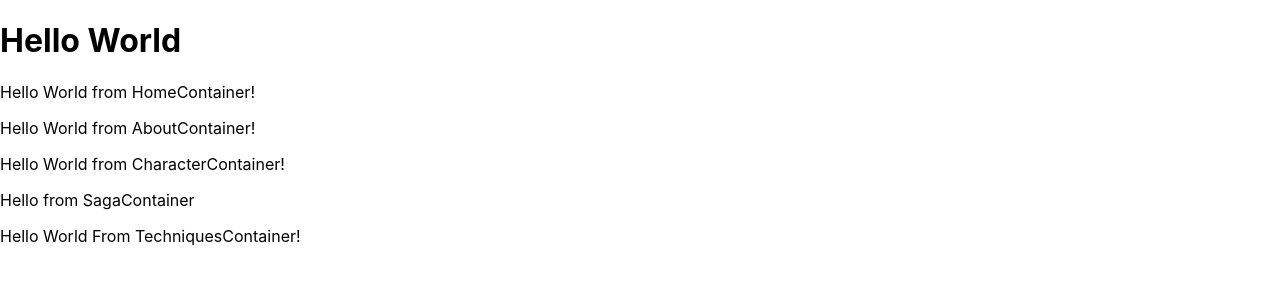
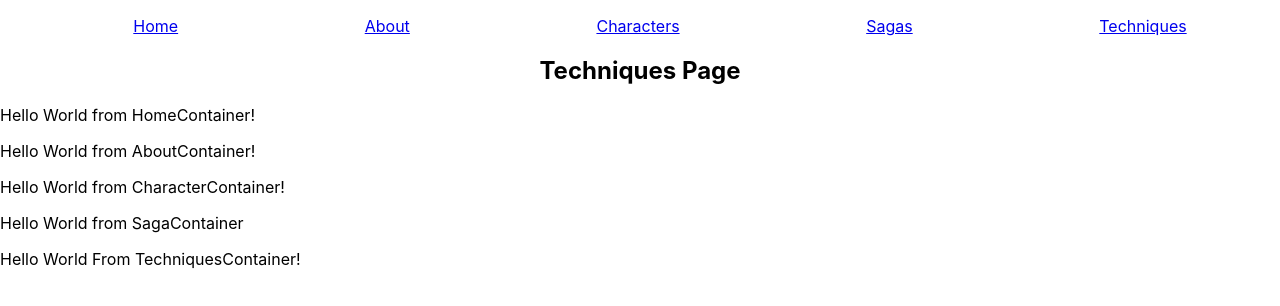
Before and after one commit to ImanChaudhry/frontend_project, a React (Create React App) app in the folder project_frontend/: page /techniques in a window 1280 px wide. Shown: the top 306 px of the page. Built offline with nearby package versions, Linux system fonts and the light colour scheme.

Commit message:
Nav bar created

```diff
--- a/project_frontend/package.json
+++ b/project_frontend/package.json
@@ -8,6 +8,7 @@
     "@testing-library/user-event": "^13.5.0",
     "react": "^18.2.0",
     "react-dom": "^18.2.0",
+    "react-router-dom": "^6.3.0",
     "react-scripts": "5.0.1",
     "web-vitals": "^2.1.4"
   },
--- a/project_frontend/src/App.css
+++ b/project_frontend/src/App.css
@@ -2,37 +2,11 @@
   text-align: center;
 }
 
-.App-logo {
-  height: 40vmin;
-  pointer-events: none;
+.App ul {
+  display: flex;
+  justify-content: space-around;
 }
 
-@media (prefers-reduced-motion: no-preference) {
-  .App-logo {
-    animation: App-logo-spin infinite 20s linear;
-  }
+.App ul li {
+  list-style: none;
 }
-
-.App-header {
-  background-color: #282c34;
-  min-height: 100vh;
-  display: flex;
-  flex-direction: column;
-  align-items: center;
-  justify-content: center;
-  font-size: calc(10px + 2vmin);
-  color: white;
-}
-
-.App-link {
-  color: #61dafb;
-}
-
-@keyframes App-logo-spin {
-  from {
-    transform: rotate(0deg);
-  }
-  to {
-    transform: rotate(360deg);
-  }
-}
--- a/project_frontend/src/App.js
+++ b/project_frontend/src/App.js
@@ -1,14 +1,40 @@
 import './App.css';
+import { BrowserRouter as Router, Routes, Route, Link } from 'react-router-dom';
 import HomeContainer from './containers/HomeContainer';
 import AboutContainer from './containers/AboutContainer';
 import CharacterContainer from './containers/CharacterContainer';
 import SagaContainer from './containers/SagaContainer';
 import TechniquesContainer from './containers/TechniquesContainer';
+import Home from './components/Home';
+import About from './components/About';
+import Character from './components/Character';
+import Saga from './components/Saga';
+import Techniques from './components/Techniques';
+
 
 function App() {
   return (
     <>
-    <h1>Hello World</h1>
+
+<Router>
+      <div className="App">
+      <ul>
+        <li><Link to='/'>Home</Link></li>
+        <li><Link to='/about'>About</Link></li>
+        <li><Link to='/character'>Characters</Link></li>
+        <li><Link to='/saga'>Sagas</Link></li>
+        <li><Link to='/techniques'>Techniques</Link></li>
+      </ul>
+      <Routes>
+        <Route path='/' element={<Home/>} />
+        <Route path='/about' element={<About/>} />
+        <Route path='/character' element={<Character/>} />
+        <Route path='/saga' element={<Saga/>} />
+        <Route path='/techniques' element={<Techniques/>} />
+      </Routes>
+      </div>
+    </Router>
+
     <HomeContainer />
     <AboutContainer />
     <CharacterContainer />
--- /dev/null
+++ b/project_frontend/src/components/About.js
@@ -0,0 +1,7 @@
+import React from "react";
+
+function About() {
+    return <h2>About Page</h2>
+}
+
+export default About;
--- /dev/null
+++ b/project_frontend/src/components/Character.js
@@ -0,0 +1,7 @@
+import React from "react";
+
+function Character() {
+    return <h2>Characters Page</h2>
+}
+
+export default Character;
--- /dev/null
+++ b/project_frontend/src/components/Home.js
@@ -0,0 +1,9 @@
+import React from "react";
+
+function Home() {
+  return (
+    <h2>Home Page</h2>
+  )
+}
+
+export default Home;
--- /dev/null
+++ b/project_frontend/src/components/Saga.js
@@ -0,0 +1,9 @@
+import React from "react";
+
+function Saga() {
+  return (
+    <h2>Saga Page</h2>
+  )
+}
+
+export default Saga;
--- /dev/null
+++ b/project_frontend/src/components/Techniques.js
@@ -0,0 +1,9 @@
+import React from "react";
+
+function Techniques() {
+  return (
+    <h2>Techniques Page</h2>
+  )
+}
+
+export default Techniques;
--- a/project_frontend/src/containers/SagaContainer.js
+++ b/project_frontend/src/containers/SagaContainer.js
@@ -1,7 +1,7 @@
 const SagaContainer = () => {
   return (
     <>
-    <p> Hello from SagaContainer</p>
+    <p> Hello World from SagaContainer</p>
     </>
   );
 }
```
Also changed, not shown: project_frontend/src/components/HomeContainer.js (added, +7 -0 lines), project_frontend/src/logo.svg (added), 1 other file (tests, documents, lock files or other folders).
